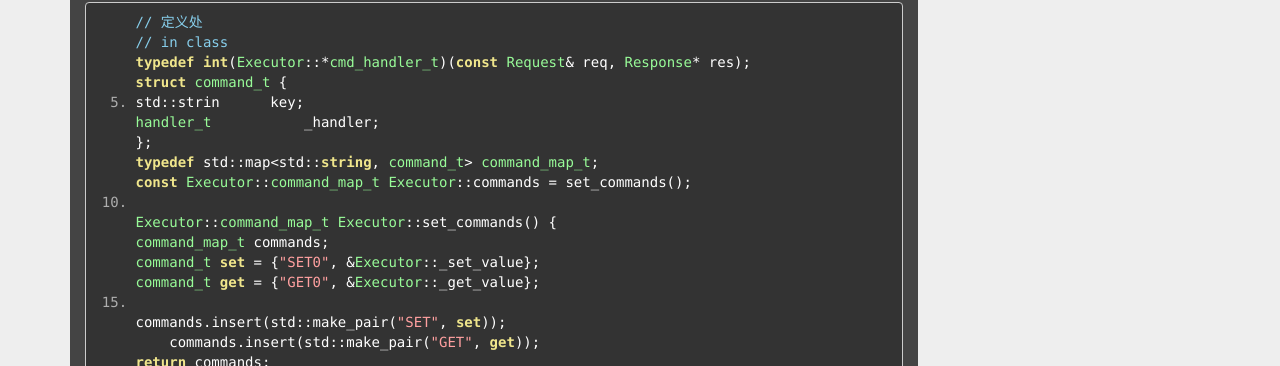
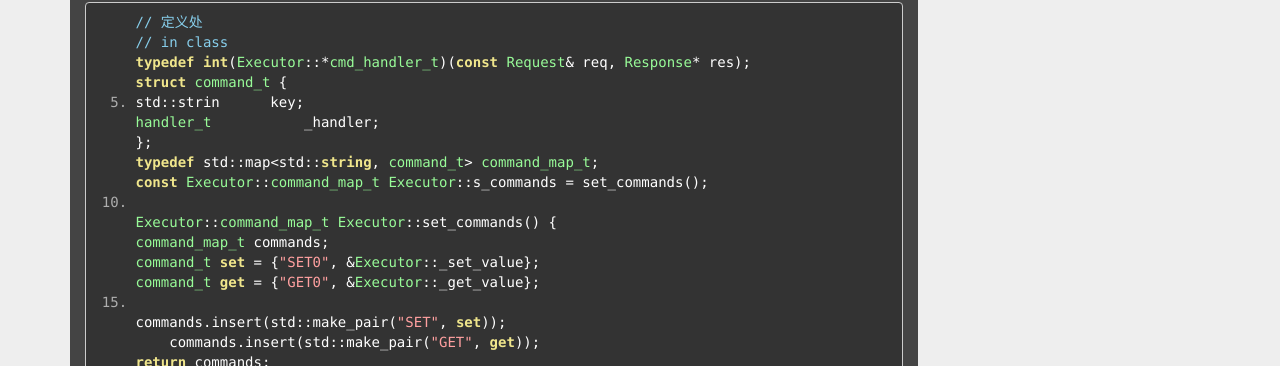
Before and after one commit to jgj1986/jgj1986.github.io, a Jekyll site: the page built from _posts/language/2015-06-09-C++代码笔记.md, in a window 1280 px wide and 900 px high, scrolled down 1308 px. Shown: the part 86-452 px from the top of the window. Built offline with Jekyll 4.4.1, drawn with Linux system fonts in a browser that asks for light colours; nearby versions of some CDN libraries; comment, search, counter and statistics services are not loaded.

Commit message:
modify some c++ code note
Signed-off-by: guojun.jin <guojun.jin@chukong-inc.com>

```diff
--- a/_posts/language/2015-06-09-C++代码笔记.md
+++ b/_posts/language/2015-06-09-C++代码笔记.md
@@ -74,7 +74,7 @@ epoll和select的区别网上讨论的很多，计划后续再整理篇博客，
     handler_t           _handler;
     };
     typedef std::map<std::string, command_t> command_map_t;
-    const Executor::command_map_t Executor::commands = set_commands();
+    const Executor::command_map_t Executor::s_commands = set_commands();
 
     Executor::command_map_t Executor::set_commands() {
     command_map_t commands;
```
